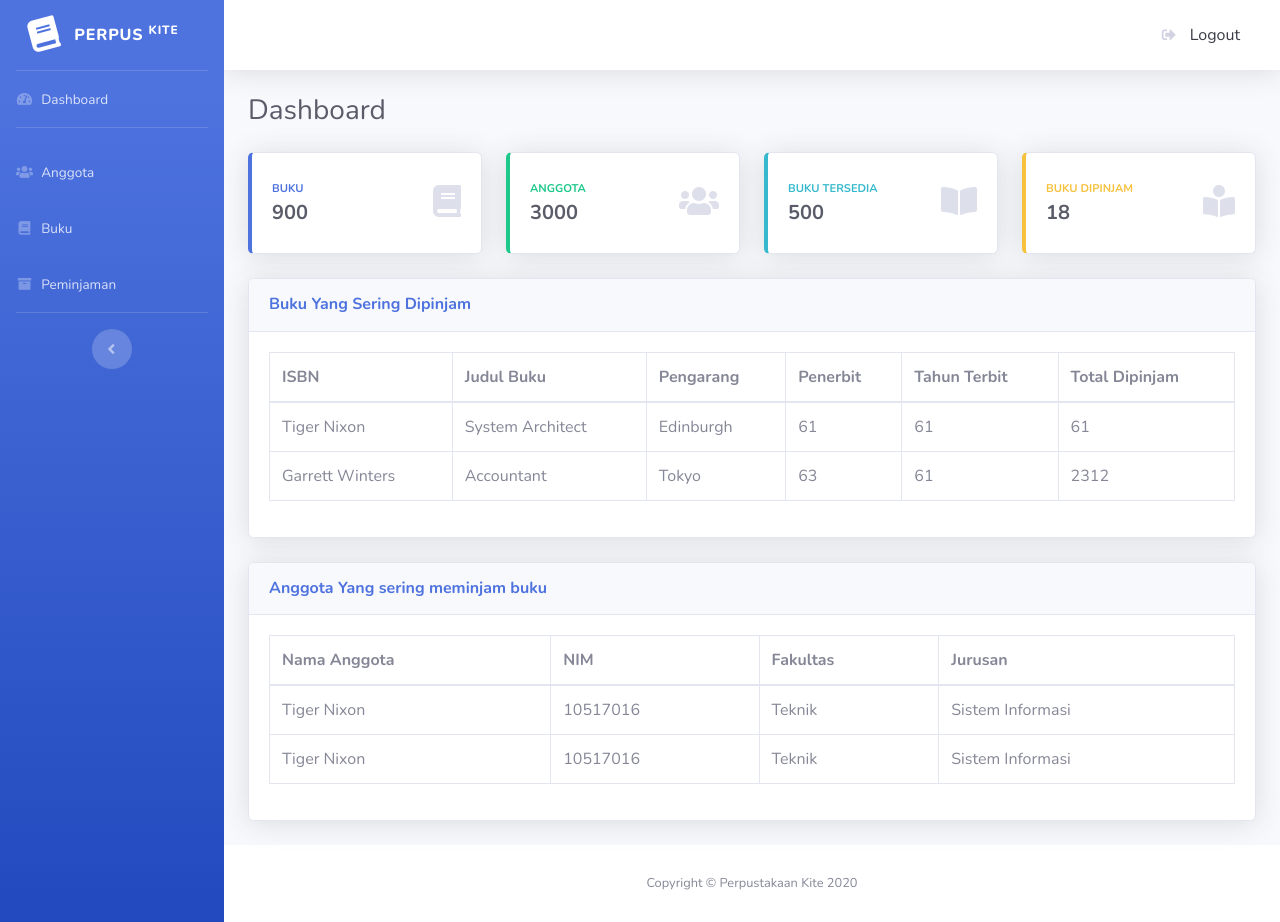
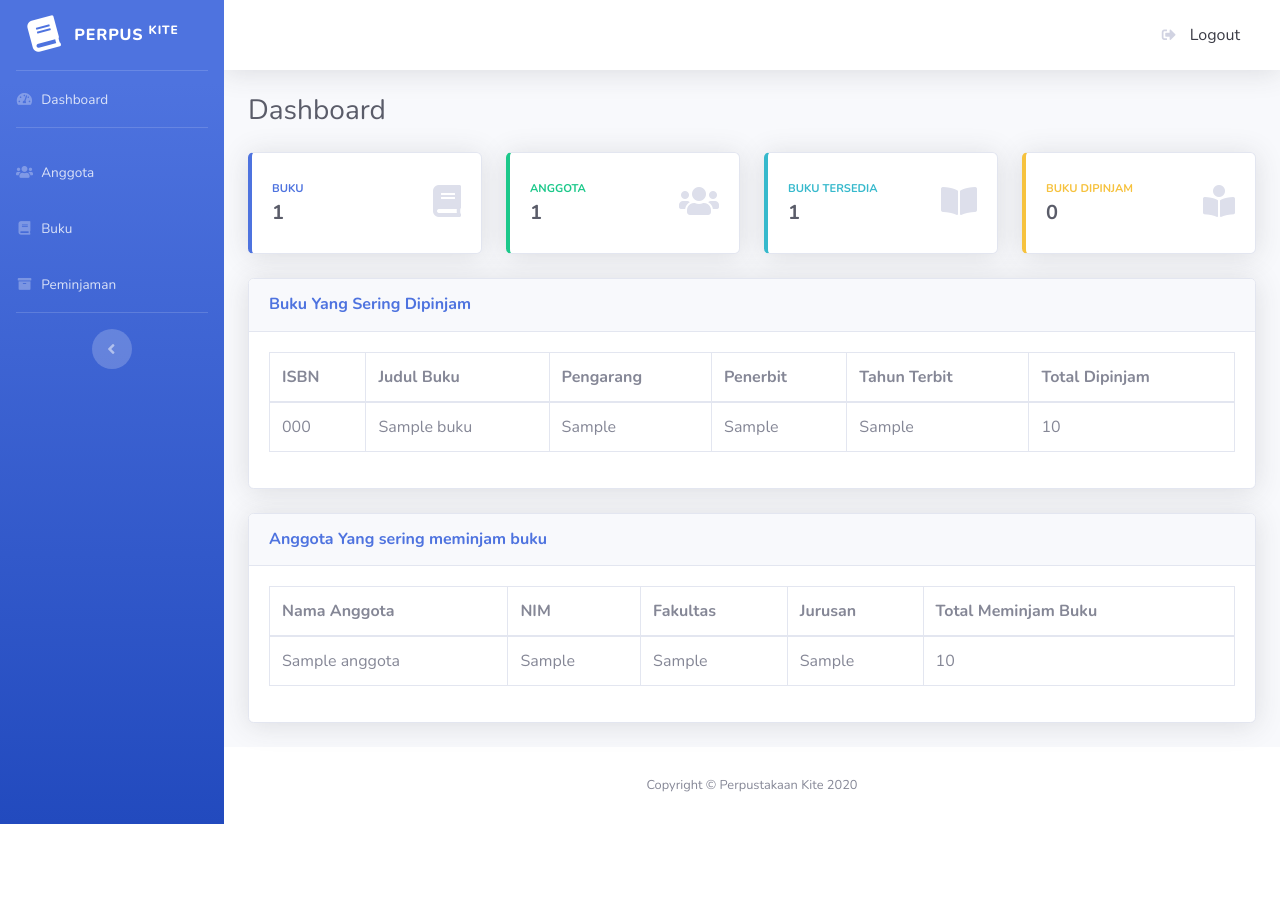
Before and after one commit to dionarya23/sistem-informasi-perpustakaan, a PHP site: page /perpustakaan/ in a window 1280 px wide. After the commit the page ends 824 px from the top, so only its background shows below. Run offline with PHP 8.4, Linux system fonts and the light colour scheme; tables that the repository leaves empty or names only in its code hold one stand-in row (values such as "Sample post"); some libraries are stand-ins or nearby versions.

Commit message:
done for statistik

```diff
--- a/index.php
+++ b/index.php
@@ -1,4 +1,27 @@
-<?php include './templates/header.php' ?>
+<?php
+include './config/koneksi.php';
+
+
+
+$sql1 = "select count(*) as total_anggota from anggota";
+$sql2 =  "select count(*) as total_buku from buku";
+$sql3 = "select count(*) as buku_tersedia from buku where status='Tersedia'";
+$sql4 = "select count(*) as buku_tidak_tersedia from buku where status='Tidak Tersedia'";
+
+$result = mysqli_query($koneksi, $sql1);
+$anggota = mysqli_fetch_row($result);
+
+$result2 = mysqli_query($koneksi, $sql2);
+$buku = mysqli_fetch_row($result2);
+
+$result3 = mysqli_query($koneksi, $sql3);
+$buku_tersedia = mysqli_fetch_row($result3);
+
+$result4 = mysqli_query($koneksi, $sql4);
+$buku_tidak_tersedia = mysqli_fetch_row($result4);
+
+
+include './templates/header.php'; ?>
   <!-- Page Heading -->
   <div class="d-sm-flex align-items-center justify-content-between mb-4">
             <h1 class="h3 mb-0 text-gray-800">Dashboard</h1>
@@ -16,7 +39,9 @@
       <div class="row no-gutters align-items-center">
         <div class="col mr-2">
           <div class="text-xs font-weight-bold text-primary text-uppercase mb-1">Buku</div>
-          <div class="h5 mb-0 font-weight-bold text-gray-800">900</div>
+          <div class="h5 mb-0 font-weight-bold text-gray-800">
+            <?= $buku[0] ?>
+          </div>
         </div>
         <div class="col-auto">
           <i class="fas fa-book fa-2x text-gray-300"></i>
@@ -33,7 +58,9 @@
       <div class="row no-gutters align-items-center">
         <div class="col mr-2">
           <div class="text-xs font-weight-bold text-success text-uppercase mb-1">Anggota</div>
-          <div class="h5 mb-0 font-weight-bold text-gray-800">3000</div>
+          <div class="h5 mb-0 font-weight-bold text-gray-800">
+          <?= $anggota[0] ?>
+          </div>
         </div>
         <div class="col-auto">
           <i class="fas fa-users fa-2x text-gray-300"></i>
@@ -52,7 +79,9 @@
           <div class="text-xs font-weight-bold text-info text-uppercase mb-1">Buku Tersedia</div>
           <div class="row no-gutters align-items-center">
             <div class="col-auto">
-              <div class="h5 mb-0 mr-3 font-weight-bold text-gray-800">500</div>
+              <div class="h5 mb-0 mr-3 font-weight-bold text-gray-800">
+              <?= $buku_tersedia[0] ?>
+              </div>
             </div>
             <div class="col">
 
@@ -74,7 +103,9 @@
       <div class="row no-gutters align-items-center">
         <div class="col mr-2">
           <div class="text-xs font-weight-bold text-warning text-uppercase mb-1">Buku Dipinjam</div>
-          <div class="h5 mb-0 font-weight-bold text-gray-800">18</div>
+          <div class="h5 mb-0 font-weight-bold text-gray-800">
+          <?= $buku_tidak_tersedia[0] ?>
+          </div>
         </div>
         <div class="col-auto">
           <i class="fas fa-book-reader fa-2x text-gray-300"></i>
@@ -107,22 +138,23 @@
                   </thead>
 
                   <tbody>
+
+                  <?php
+
+                  $query6 = "SELECT * FROM buku order by total_dipinjam DESC LIMIT 10";
+                  $result_buku = mysqli_query($koneksi, $query6);
+                  while($buku = mysqli_fetch_array($result_buku)) :
+                  ?>
                     <tr>
-                      <td>Tiger Nixon</td>
-                      <td>System Architect</td>
-                      <td>Edinburgh</td>
-                      <td>61</td>
-                      <td>61</td>
-                      <td>61</td>
+                      <td><?= $buku['isbn'] ?></td>
+                      <td><?= $buku['judul_buku'] ?></td>
+                      <td><?= $buku['pengarang'] ?></td>
+                      <td><?= $buku['penerbit'] ?></td>
+                      <td><?= $buku['tahun_terbit'] ?></td>
+                      <td><?= $buku['total_dipinjam'] ?></td>
                     </tr>
-                    <tr>
-                      <td>Garrett Winters</td>
-                      <td>Accountant</td>
-                      <td>Tokyo</td>
-                      <td>63</td>
-                      <td>61</td>
-                      <td>2312</td>
-                    </tr>
+                  <?php endwhile; ?>
+
                   </tbody>
                 </table>
               </div>
@@ -146,21 +178,25 @@
                       <th>NIM</th>
                       <th>Fakultas</th>
                       <th>Jurusan</th>
+                      <th>Total Meminjam Buku</th>
                     </tr>
                   </thead>
                   <tbody>
+                  <?php
+
+                  $query_anggota = "SELECT * FROM anggota order by jumlah_buku DESC LIMIT 10";
+                  $result_anggota = mysqli_query($koneksi, $query_anggota);
+                  while($anggota = mysqli_fetch_array($result_anggota)) :
+                  ?>
                     <tr>
-                      <td>Tiger Nixon</td>
-                      <td>10517016</td>
-                      <td>Teknik</td>
-                      <td>Sistem Informasi</td>
+                      <td><?= $anggota['nama_anggota'] ?></td>
+                      <td><?= $anggota['nim'] ?></td>
+                      <td><?= $anggota['fakultas'] ?></td>
+                      <td><?= $anggota['jurusan'] ?></td>
+                      <td><?= $anggota['jumlah_buku'] ?></td>
                     </tr>
-                    <tr>
-                      <td>Tiger Nixon</td>
-                      <td>10517016</td>
-                      <td>Teknik</td>
-                      <td>Sistem Informasi</td>
-                    </tr>
+                  <?php endwhile; ?>
+
                   </tbody>
                 </table>
               </div>
--- a/peminjaman.php
+++ b/peminjaman.php
@@ -5,4 +5,5 @@
 
 
 
+
 <?php include './templates/footer.php'; ?>
```
